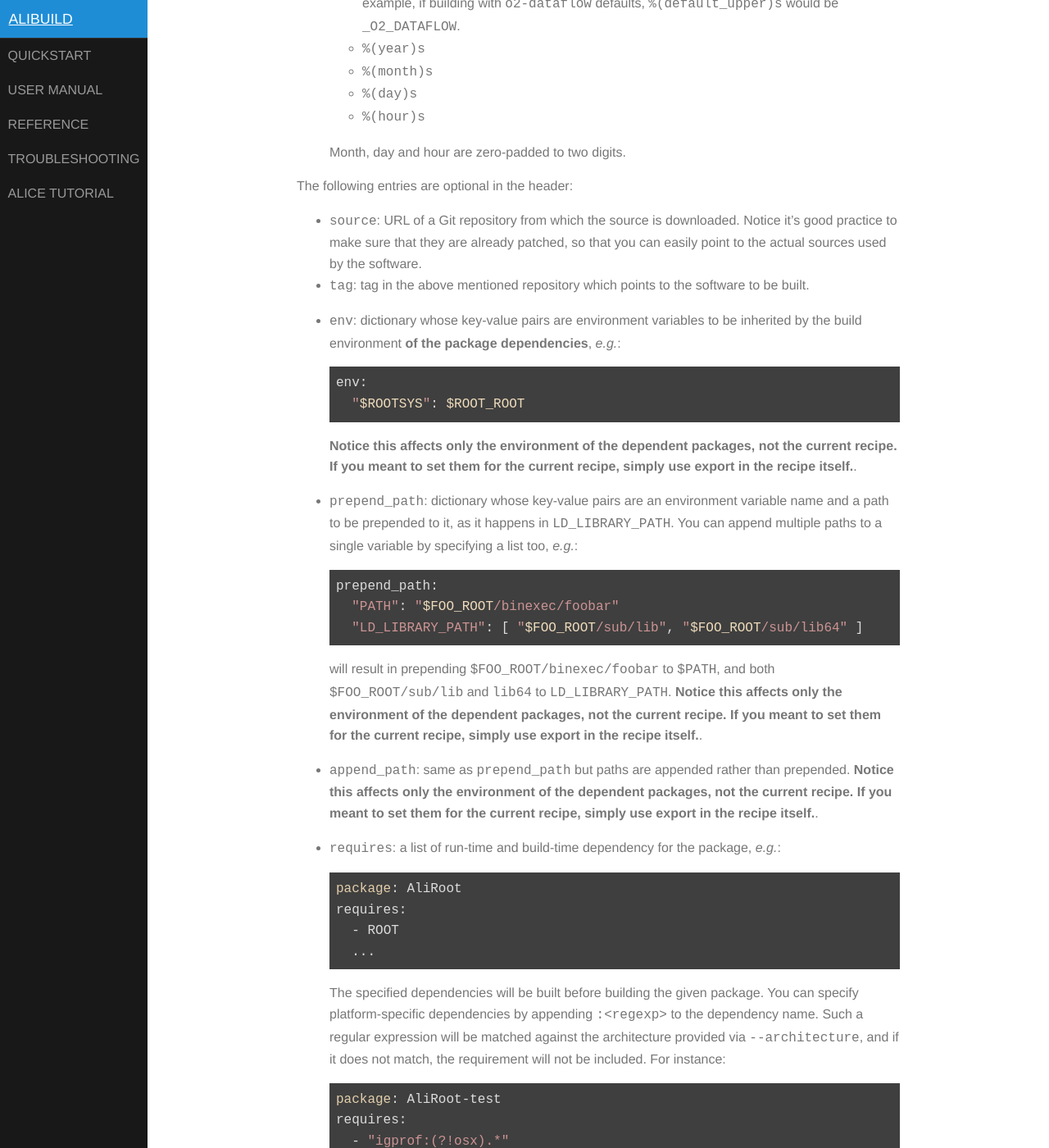
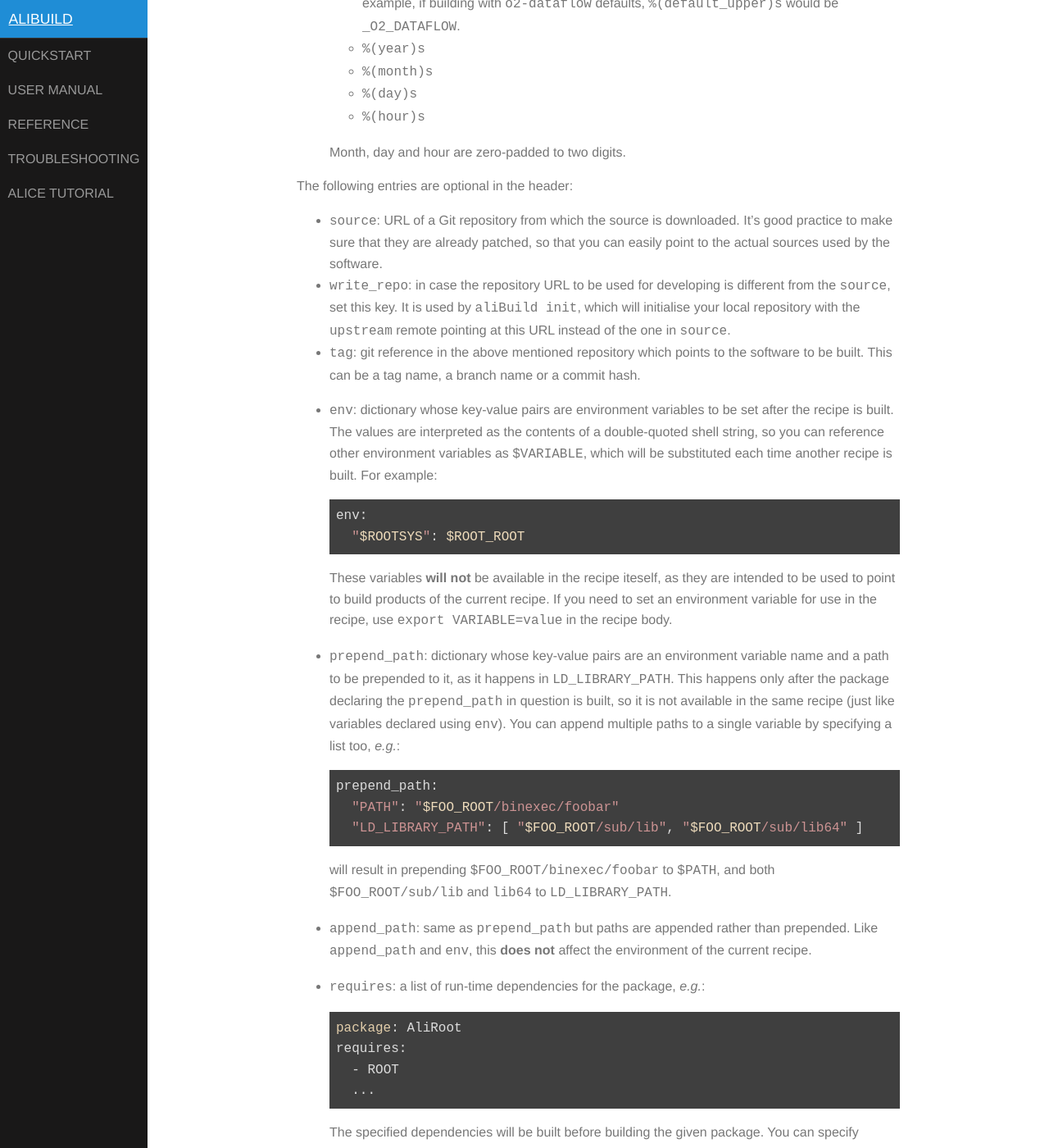
Before and after one commit to alisw/alibuild, a Jekyll site: the page built from docs/reference.markdown, in a window 1280 px wide and 1400 px high, scrolled down 1674 px. Shown: the whole window at 82% size. Built offline with Jekyll 4.4.1, drawn with Linux system fonts in a browser that asks for light colours; some of the changed text lies outside the part shown.

Commit message:
Improve documentation of optional recipe keys
Add `write_repo`; clarify that `env` and `{apppend,prepend}_path` only apply
after the recipe is built; update `build_requires` documentation to reflect
current use.

````diff
--- a/docs/reference.markdown
+++ b/docs/reference.markdown
@@ -78,26 +78,36 @@ The following entries are mandatory in the header:
 The following entries are optional in the header:
 
   - `source`: URL of a Git repository from which the source is downloaded.
-    Notice it's good practice to make sure that they are already patched, so
-    that you can easily point to the actual sources used by the software.
-  - `tag`: tag in the above mentioned repository which points to the software
-    to be built.
-  - `env`: dictionary whose key-value pairs are environment variables to be inherited by the build
-    environment **of the package dependencies**,
-    *e.g.*:
+    It's good practice to make sure that they are already patched, so that you
+    can easily point to the actual sources used by the software.
+  - `write_repo`: in case the repository URL to be used for developing is
+    different from the `source`, set this key. It is used by `aliBuild init`,
+    which will initialise your local repository with the `upstream` remote
+    pointing at this URL instead of the one in `source`.
+  - `tag`: git reference in the above mentioned repository which points to the
+    software to be built. This can be a tag name, a branch name or a commit
+    hash.
+  - `env`: dictionary whose key-value pairs are environment variables to be set
+    after the recipe is built. The values are interpreted as the contents of a
+    double-quoted shell string, so you can reference other environment variables
+    as `$VARIABLE`, which will be substituted each time another recipe is built.
+    For example:
 
     ```yaml
     env:
       "$ROOTSYS": $ROOT_ROOT
     ```
 
-    **Notice this affects only the environment
-    of the dependent packages, not the current recipe. If you meant to set them for the current recipe, simply use export in the recipe itself.**.
-
+    These variables **will not** be available in the recipe iteself, as they are
+    intended to be used to point to build products of the current recipe. If you
+    need to set an environment variable for use in the recipe, use
+    `export VARIABLE=value` in the recipe body.
   - `prepend_path`: dictionary whose key-value pairs are an environment variable
     name and a path to be prepended to it, as it happens in `LD_LIBRARY_PATH`.
-    You can append multiple paths to a single variable by specifying a list too,
-    *e.g.*:
+    This happens only after the package declaring the `prepend_path` in question
+    is built, so it is not available in the same recipe (just like variables
+    declared using `env`). You can append multiple paths to a single variable
+    by specifying a list too, *e.g.*:
 
     ```yaml
     prepend_path:
@@ -106,13 +116,11 @@ The following entries are optional in the header:
     ```
 
     will result in prepending `$FOO_ROOT/binexec/foobar` to `$PATH`, and both
-    `$FOO_ROOT/sub/lib` and `lib64` to `LD_LIBRARY_PATH`. **Notice this affects only the environment
-    of the dependent packages, not the current recipe. If you meant to set them for the current recipe, simply use export in the recipe itself.**.
+    `$FOO_ROOT/sub/lib` and `lib64` to `LD_LIBRARY_PATH`.
   - `append_path`: same as `prepend_path` but paths are appended rather than
-    prepended. **Notice this affects  only the environment of the dependent packages, not the current recipe.
-    If you meant to set them for the current recipe, simply use export in the recipe itself.**.
-  - `requires`: a list of run-time and build-time dependency for the package,
-    *e.g.*:
+    prepended. Like `append_path` and `env`, this **does not** affect the
+    environment of the current recipe.
+  - `requires`: a list of run-time dependencies for the package, *e.g.*:
 
     ```yaml
     package: AliRoot
@@ -135,21 +143,27 @@ The following entries are optional in the header:
 
     will make sure that `IgProf` is only built on platforms whose name does not
     begin with `osx`.
-  - `build_requires`: currently behaves just like `requires` with the exception
-    that packages in this list are not included in the dependency graph
-    produced by alideps.
+  - `build_requires`: a list of build-time dependencies for the package. Like
+    `requires`, these packages will be built before the current package is
+    built.
+
+    Packages in this list are marked specially in the dependency graph
+    produced by `aliDeps`. Other tools treat these packages differently from
+    `requires`: for instance, RPMs produced for a package won't depend on its
+    `build_requires`, and `alibuild-generate-module` won't pull in build
+    requirements' modulefiles.
   - `force_rebuild`: set it to `true` to force re-running the build recipe every
     time you invoke alibuild on it.
   - `prefer_system_check`: a script which is used to determine whether
     or not the system equivalent of the package can be used. See also
-    `prefer_system`. If the `--no-system` option is specified, our own
-    version of the tool is used. Shell exit code is used to steer the build: if
-    the check returns 0, the system package is used and the recipe is not
-    run. If it returns non-zero, our own version of the package is
-    built through the recipe.
+    `prefer_system`. If the `--no-system` option is specified, this key is not
+    checked. The shell exit code is used to steer the build: if the check
+    returns 0, the system package is used and the recipe is not run. If it
+    returns non-zero, our own version of the package is built through the
+    recipe.
   - `prefer_system`: a regular expression for architectures which should
-    use the `prefer_system_check` by default to determine if the system
-    version of the tool can be used. When the rule matches, the result of
+    use the `prefer_system_check` by default to determine if the system version
+    of the tool can be used. When the rule matches, the result of
     `prefer_system_check` determines whether to build the recipe. When the rule
     does not match, the check is skipped and the recipe is run. Using the switch
     `--always-prefer-system` runs the check always (even when the regular
````
